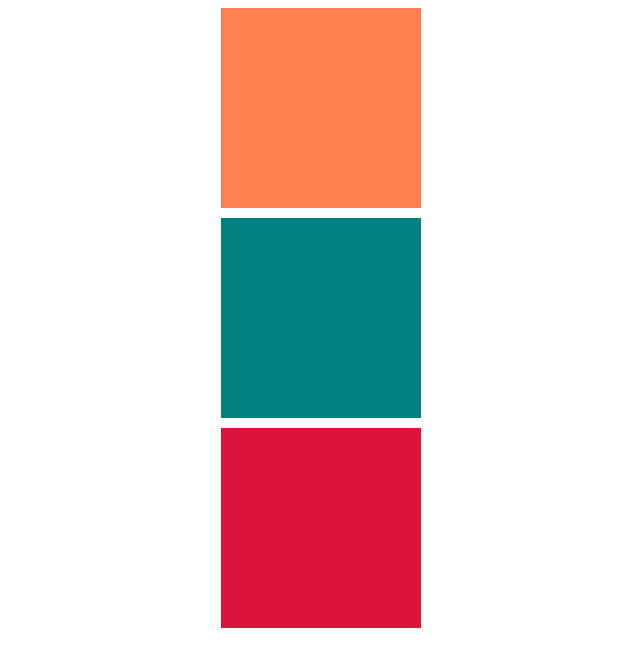
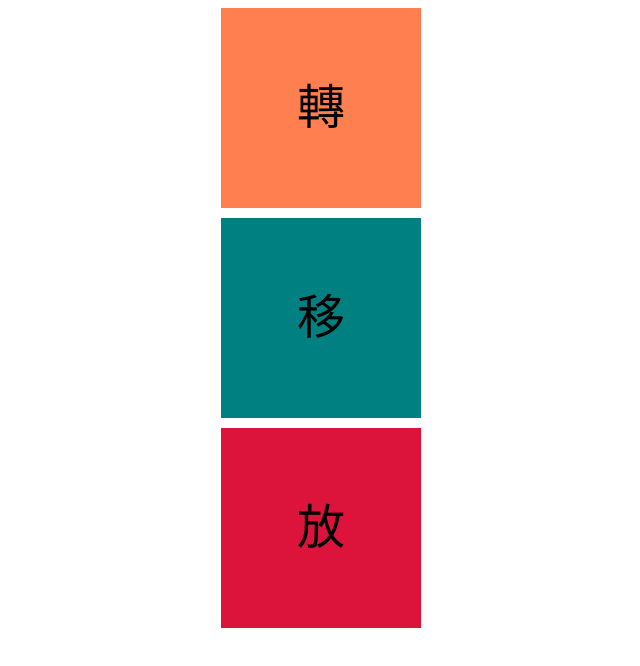
Before and after one commit to h990113/transition, a plain HTML site: page index.html in a window 1280 px wide. Shown: the whole page, without its empty margins (319-959 px from the left). Drawn offline with Linux system fonts and the light colour scheme.

Commit message:
Add files via upload

```diff
--- a/index.html
+++ b/index.html
@@ -16,7 +16,10 @@
     -webkit-transition: all 500ms ease-in 100ms;
     -o-transition: all 500ms ease-in 100ms;
     transition: all 500ms ease-in 100ms;
+	font-size: 300%;
 	margin-bottom: 10px;
+	line-height: 200px;
+	text-align: center;
 	}
 .box2{
 	width: 200px;
@@ -25,7 +28,10 @@
 	-webkit-transition: all 500ms ease-in 100ms;
     -o-transition: all 500ms ease-in 100ms;
     transition: all 500ms ease-in 100ms;
+	font-size: 300%;
 	margin-bottom: 10px;
+	line-height: 200px;
+	text-align: center;
 	}
 .box3{
 	width: 200px;
@@ -34,6 +40,9 @@
 	-webkit-transition: all 500ms ease-in 100ms;
     -o-transition: all 500ms ease-in 100ms;
     transition: all 500ms ease-in 100ms;
+	font-size: 300%;
+	line-height: 200px;
+	text-align: center;
 	}
 .box1:hover {
     background-color: #77DB1D;
@@ -52,9 +61,9 @@
 
 <body>
 <div class="container">
-	<div class="box1"></div>
-	<div class="box2"></div>
-	<div class="box3"></div>
+	<div class="box1">轉</div>
+	<div class="box2">移</div>
+	<div class="box3">放</div>
 </div>
 </body>
 </html>
```
